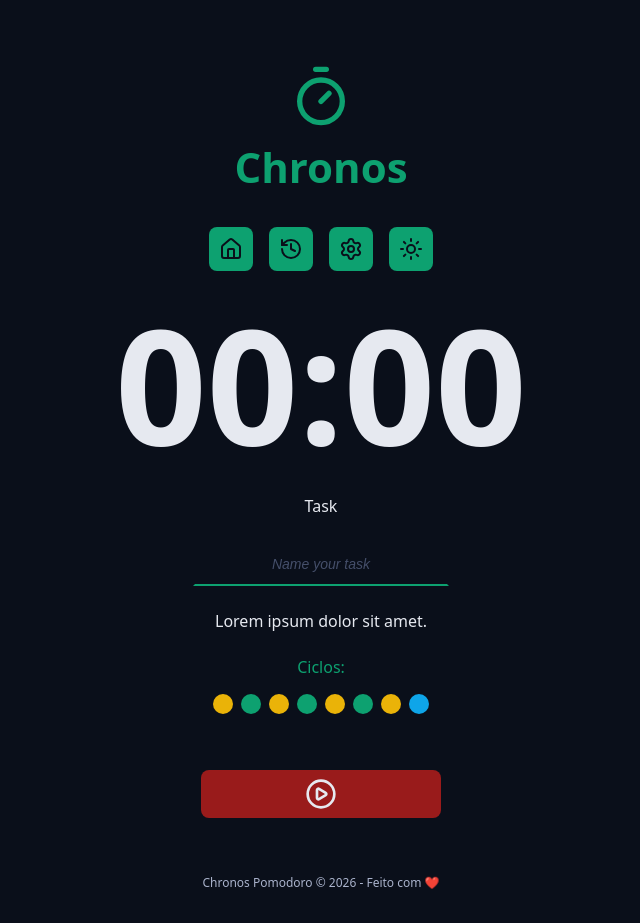
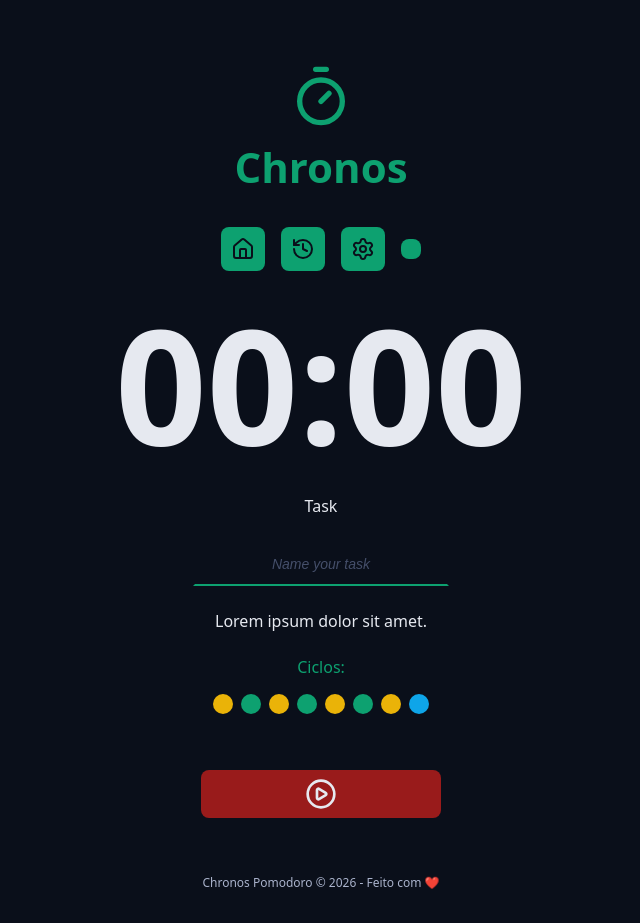
Before and after one commit to angel1cad1n1z/chronos_pomodoro, a React (Vite) app: page / in a window 1280 px wide. Shown: the whole page, without its empty margins (319-959 px from the left). Built offline with nearby package versions, Linux system fonts and the light colour scheme.

Commit message:
cria o estado que altera o modo dark/light

```diff
--- a/index.html
+++ b/index.html
@@ -1,5 +1,5 @@
 <!doctype html>
-<html lang="en">
+<html lang="pt-BR" data-theme="dark">
   <head>
     <meta charset="UTF-8" />
     <link rel="icon" type="image/svg+xml" href="/favicon.svg" />
--- a/src/components/menu/menu.tsx
+++ b/src/components/menu/menu.tsx
@@ -1,21 +1,78 @@
 import styles from "./menu.module.css";
-// import * as React from "react";
-import { HistoryIcon, HouseIcon, Settings, SunIcon } from "lucide-react";
+import { useState, useEffect } from "react";
+import {
+  HistoryIcon,
+  HouseIcon,
+  MoonIcon,
+  Settings,
+  SunIcon,
+} from "lucide-react";
+
+type AvailableThemes = "light" | "dark";
 
 export function Menu() {
+  // Estado para armazenar o tema atual, inicializado como "dark"
+  const [theme, setTheme] = useState<AvailableThemes>(() => {
+    const storageTheme = localStorage.getItem(
+      "theme",
+    ) as AvailableThemes | null;
+    return storageTheme; // Se não houver tema armazenado, usa "dark" como padrão
+  });
+
+  // Define um objeto que mapeia os temas para os ícones correspondentes
+  const nextThemeIcon = {
+    dark: <SunIcon />,
+    light: <MoonIcon />,
+  };
+
+  function handleThemeChange(
+    e: React.MouseEvent<HTMLAnchorElement, MouseEvent>,
+  ) {
+    e.preventDefault(); // Impede o comportamento padrão do link, que é navegar para outra página
+
+    setTheme((prevTheme) => {
+      // Alterna entre os temas "dark" e "light"
+      const newTheme = prevTheme === "dark" ? "light" : "dark";
+      return newTheme;
+    });
+  }
+
+  // Executa apenas quando o valor de theme muda
+  useEffect(() => {
+    document.documentElement.setAttribute("data-theme", theme);
+    localStorage.setItem("theme", theme); // Armazena o tema atual no localStorage para persistência
+  }, [theme]);
+
   return (
     <nav className={styles.menu}>
-      <a className={styles.menuLink} href="#">
+      <a className={styles.menuLink} href="#" aria-label="Home" title="Home">
         <HouseIcon />
       </a>
-      <a className={styles.menuLink} href="#">
+      <a
+        className={styles.menuLink}
+        href="#"
+        aria-label="History"
+        title="History"
+      >
         <HistoryIcon />
       </a>
-      <a className={styles.menuLink} href="#">
+      <a
+        className={styles.menuLink}
+        href="#"
+        aria-label="Settings"
+        title="Settings"
+      >
         <Settings />
       </a>
-      <a className={styles.menuLink} href="#">
-        <SunIcon />
+      <a
+        className={styles.menuLink}
+        href="#"
+        aria-label="Theme"
+        title="Theme"
+        onClick={handleThemeChange}
+      >
+        {/* mostra o tema atual */}
+        {nextThemeIcon[theme]}
       </a>
     </nav>
   );
```
